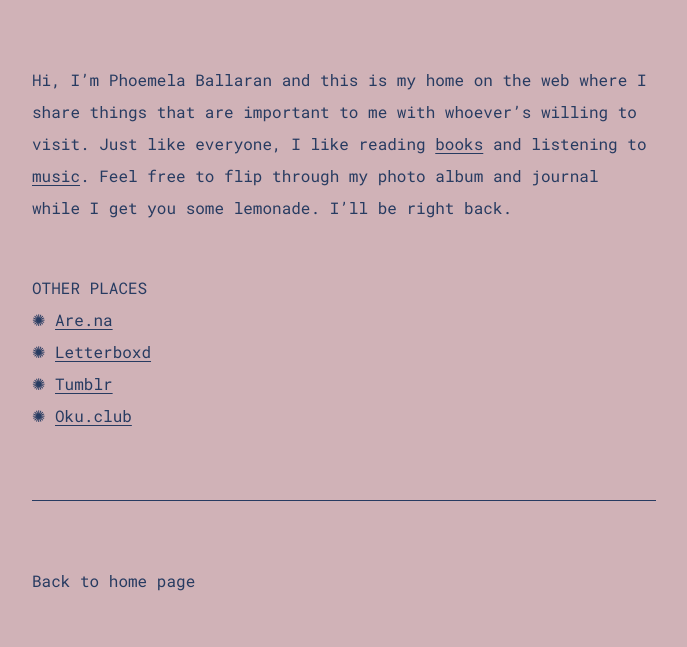
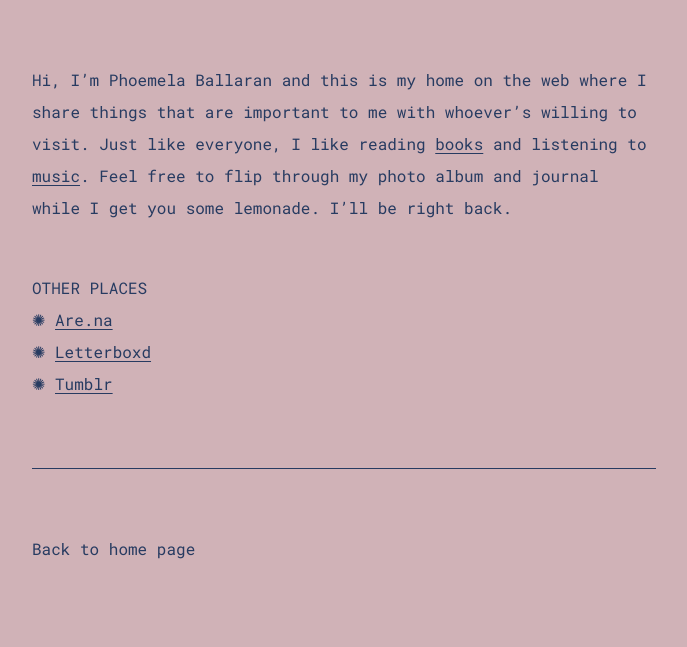
Before and after one commit to comballar/comballar.github.io, a Jekyll site: the page built from about.md, in a window 1280 px wide. Shown: the part 1051-1698 px from the top of the page, without its empty margins (88-775 px from the left). Built offline with Jekyll 4.4.1, drawn with Linux system fonts in a browser that asks for light colours; after the commit the page ends 1666 px from its top, so only the background shows below that.

Commit message:
Update about.md

```diff
--- a/about.md
+++ b/about.md
@@ -9,12 +9,11 @@
 <figcaption>A portrait of my vibrant and untroubled self.</figcaption>
 <br>
 <p>Hi, I’m Phoemela Ballaran and this is my home on the web where I share things that are important to me with whoever’s willing to visit.
-  Just like everyone, I like reading <a href="https://bit.ly/3Qqlu7b" target="_blank">books</a> and listening to <a href="https://radio4000.com/comoballar" target="_blank">music</a>.
+  Just like everyone, I like reading <a href="https://oku.club/user/phoemela" target="_blank">books</a> and listening to <a href="https://radio4000.com/comoballar" target="_blank">music</a>.
   Feel free to flip through my photo album and journal while I get you some lemonade. I’ll be right back.</p>
 <br>OTHER PLACES
 <br>✺ <a href="https://are.na/phoemela-ballaran" target="_blank">Are.na</a>
 <br>✺ <a href="https://letterboxd.com/comoballar/" target="_blank">Letterboxd</a>
 <br>✺ <a href="https://comoballar.tumblr.com/" target="_blank">Tumblr</a>
-<br>✺ <a href="https://oku.club/user/phoemela">Oku.club</a>
 <br>
 <br>
```
